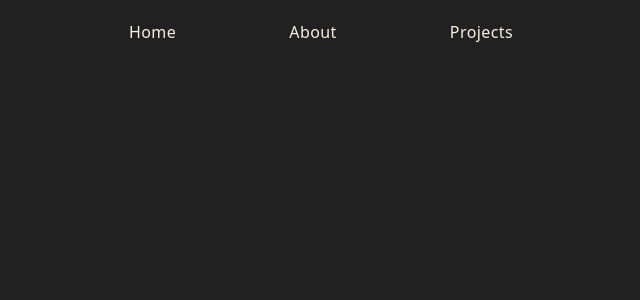
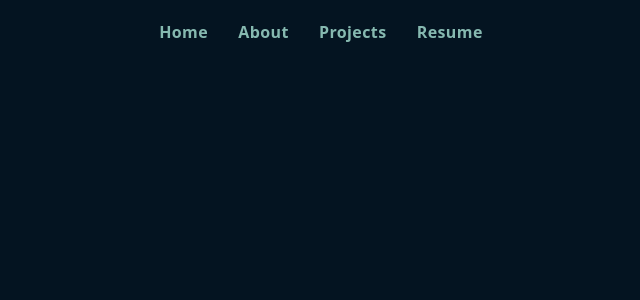
Before and after one commit to Jharopa/personal-site, a Next.js app: page / in a window 1280 px wide. Shown: the top 300 px of the page, without its empty margins (319-959 px from the left). Built offline with nearby package versions, Linux system fonts and the light colour scheme.

Commit message:
Next _document and Header
Created Next _document and settled on Header/Navbar styling for now.

```diff
--- a/components/Header.tsx
+++ b/components/Header.tsx
@@ -3,13 +3,33 @@ import Link from "next/link";
 const Header = () => {
   return (
     <>
-      <header className="flex justify-between w-full h-16">
-        <nav className="flex justify-around w-full">
-          <div className="flex items-center justify-between w-96">
-            <Link href="/#">Home</Link>
-            <Link href="/#">About</Link>
-            <Link href="/#">Projects</Link>
-          </div>
+      <header className="fixed flex items-center justify-center top-0 z-[100] w-screen h-16 bg-[#041421]">
+        <nav>
+          <ul className="flex items-center justify-evenly w-96 h-16">
+            <li className="text-m font-bold hover:underline hover:text-[#D0D6D6]">
+              <Link href="/#">
+                Home
+              </Link>
+            </li>
+
+            <li  className="text-m font-bold hover:underline hover:text-[#D0D6D6]">
+              <Link href="/#">
+                About
+              </Link>
+            </li>
+
+            <li  className="text-m font-bold hover:underline hover:text-[#D0D6D6]">
+              <Link href="/#">
+                Projects
+              </Link>
+            </li>
+
+            <li  className="text-m font-bold hover:underline hover:text-[#D0D6D6]">
+              <Link href="/#">
+                Resume
+              </Link>
+            </li>
+          </ul>
         </nav>
       </header>
     </>
--- /dev/null
+++ b/pages/_document.tsx
@@ -0,0 +1,15 @@
+import { Html, Head, Main, NextScript } from "next/document";
+
+const Document = () => {
+  return (
+    <Html lang="en">
+      <Head />
+      <body className="antialiased">
+        <Main />
+        <NextScript />
+      </body>
+    </Html>
+  );
+};
+
+export default Document;
--- a/styles/global.css
+++ b/styles/global.css
@@ -4,7 +4,7 @@
 
 @layer base {
   body {
-    @apply bg-[#212122] text-[#F8F0E3] tracking-wide;
+    @apply bg-[#041421] text-[#86B9B0] tracking-wide;
   }
 
   h1,
```
Also changed, not shown: pages/_app.tsx (+5 -5 lines).
